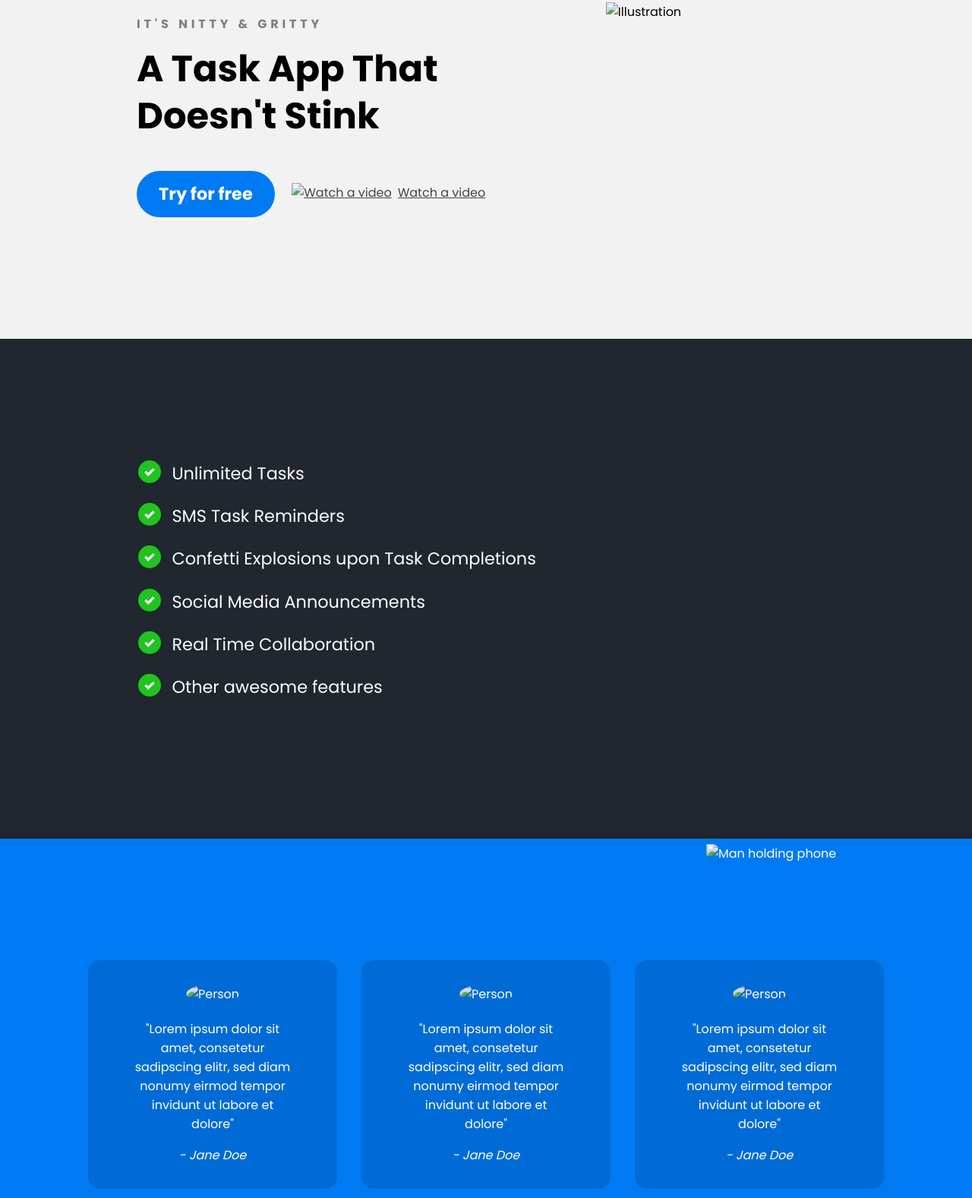
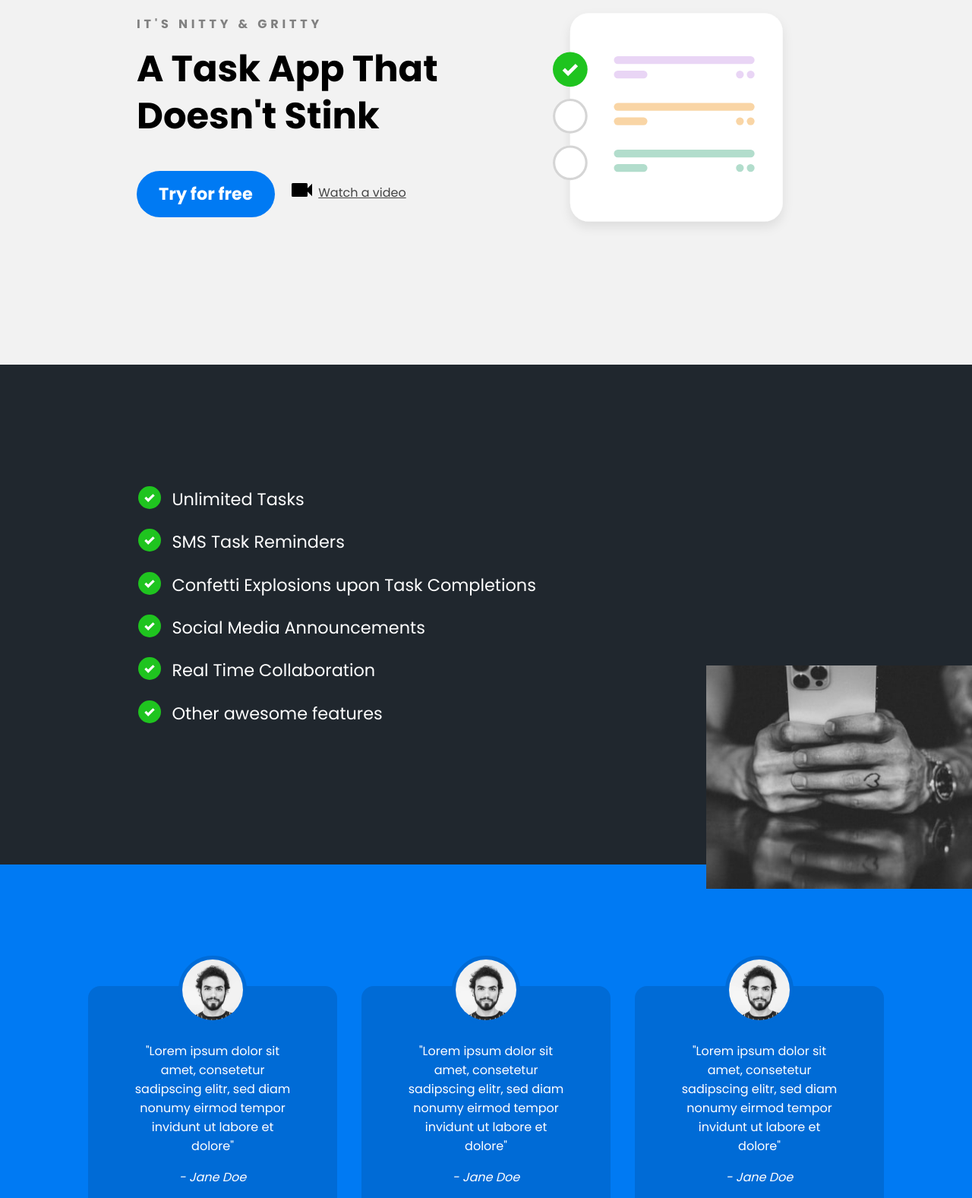
Before and after one commit to Predator21X-bot/Sample-Project, a plain HTML site: page index.html in a window 1280 px wide. Shown: the part 268-1845 px from the top of the page at 76% size. Drawn offline with nearby package versions, Linux system fonts and the light colour scheme; files that its build step writes are made by us from their sources; files whose address does not match are found by name.

Commit message:
Update index.html

```diff
--- a/index.html
+++ b/index.html
@@ -4,17 +4,17 @@
     <meta charset="UTF-8">
     <meta name="viewport" content="width=device-width, initial-scale=1.0">
     <title>The 2021 Frontend Developer Crash Course</title>
-    <link rel="stylesheet" href="css/main.css">
+    <link rel="stylesheet" href="main.css">
 </head>
 <body>
     <div class="navbar">
         <div class="container">
             <a class="logo" href="#">Remember<span>That</span></a>
 
-            <img id="mobile-cta" class="mobile-menu" src="images/menu.svg" alt="Open Navigation">
+            <img id="mobile-cta" class="mobile-menu" src="menu.svg" alt="Open Navigation">
 
             <nav>
-                <img id="mobile-exit" class="mobile-menu-exit" src="images/exit.svg" alt="Close Navigation">
+                <img id="mobile-exit" class="mobile-menu-exit" src="exit.svg" alt="Close Navigation">
 
                 <ul class="primary-nav">
                     <li class="current"><a href="#">Home</a></li>
@@ -39,12 +39,12 @@
                 <div class="hero-cta">
                     <a href="#" class="primary-cta">Try for free</a>
                     <a href="#" class="watch-video-cta">
-                        <img src="images/watch.svg" alt="Watch a video">Watch a video
+                        <img src="watch.svg" alt="Watch a video">Watch a video
                     </a>
                 </div>
             </div>
 
-            <img src="images/illustration.svg" class="hero-img" alt="Illustration">
+            <img src="illustration.svg" class="hero-img" alt="Illustration">
         </div>
     </section>
 
@@ -59,7 +59,7 @@
                 <li>Other awesome features</li>
             </ul>
 
-            <img src="images/holding-phone.jpg" alt="Man holding phone">
+            <img src="holding-phone.jpg" alt="Man holding phone">
         </div>
     </section>
 
@@ -67,19 +67,19 @@
         <div class="container">
             <ul>
                 <li>
-                    <img src="images/person.jpg" alt="Person">
+                    <img src="person.jpg" alt="Person">
 
                     <blockquote>"Lorem ipsum dolor sit amet, consetetur sadipscing elitr, sed diam nonumy eirmod tempor invidunt ut labore et dolore"</blockquote>
                     <cite>- Jane Doe</cite>
                 </li>
                 <li>
-                    <img src="images/person.jpg" alt="Person">
+                    <img src="person.jpg" alt="Person">
 
                     <blockquote>"Lorem ipsum dolor sit amet, consetetur sadipscing elitr, sed diam nonumy eirmod tempor invidunt ut labore et dolore"</blockquote>
                     <cite>- Jane Doe</cite>
                 </li>
                 <li>
-                    <img src="images/person.jpg" alt="Person">
+                    <img src="person.jpg" alt="Person">
 
                     <blockquote>"Lorem ipsum dolor sit amet, consetetur sadipscing elitr, sed diam nonumy eirmod tempor invidunt ut labore et dolore"</blockquote>
                     <cite>- Jane Doe</cite>
```
